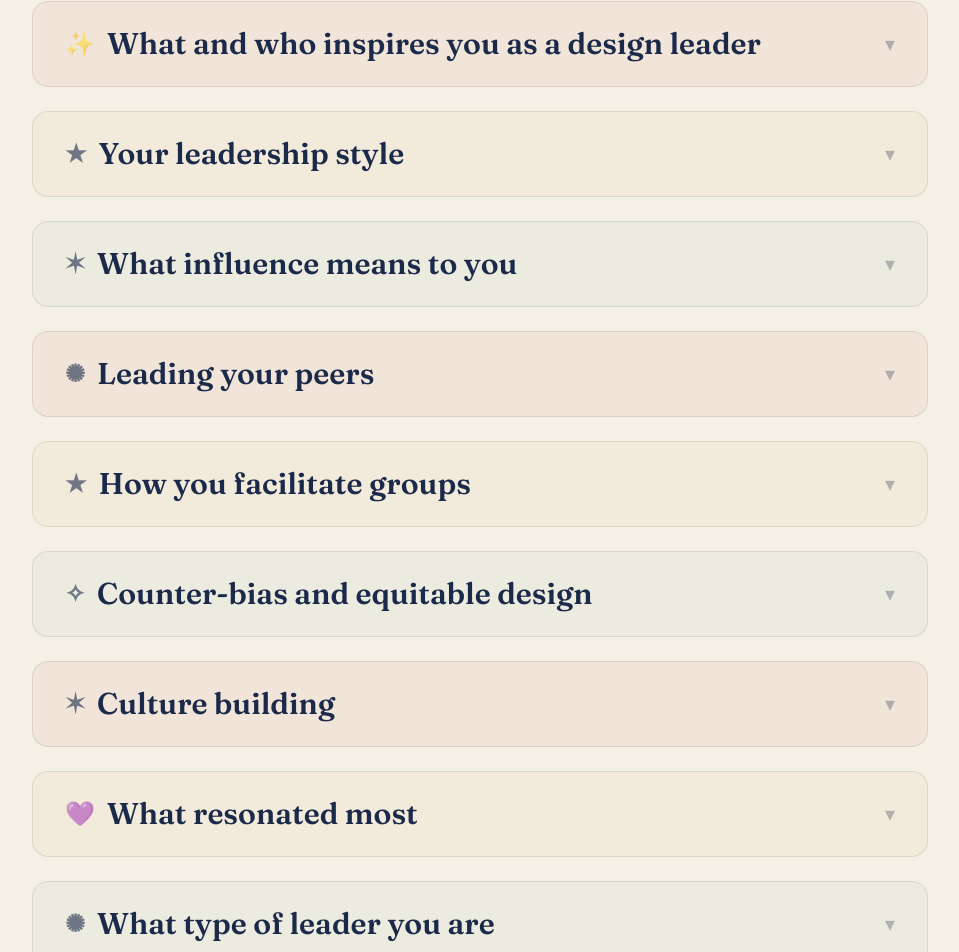
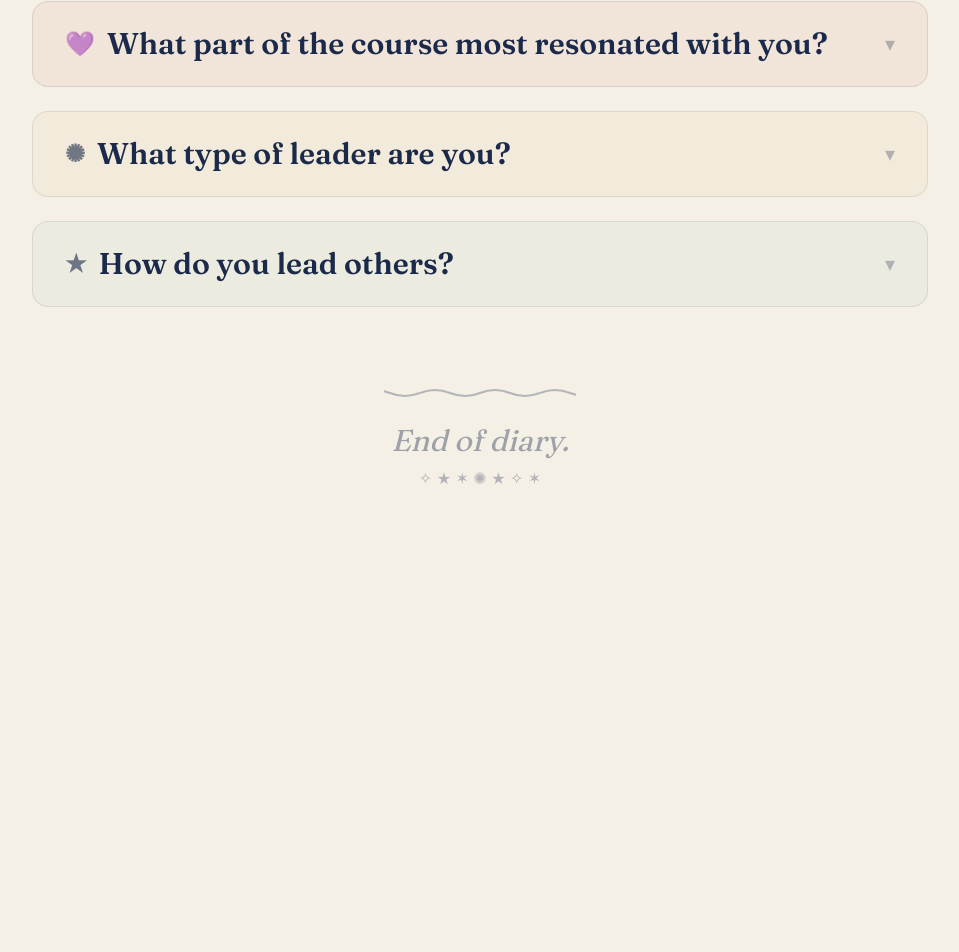
Before and after one commit to ksamonte50/LeadershipDiary, a Next.js app: page / in a window 1280 px wide. Shown: the part 8333-9285 px from the top of the page, without its empty margins (160-1119 px from the left). After the commit the page ends 8920 px from the top, so only its background shows below. Built offline with nearby package versions, Linux system fonts and the light colour scheme.

Commit message:
Refactor final reflection to 3 sections: resonated, leader type, leading others

```diff
--- a/components/FinalReflection.tsx
+++ b/components/FinalReflection.tsx
@@ -11,16 +11,9 @@ type Section = {
 };
 
 const sections: Section[] = [
-  { key: "inspiration", label: "What and who inspires you as a design leader", icon: "&#10024;" },
-  { key: "leadershipStyle", label: "Your leadership style", icon: "&#9733;" },
-  { key: "influence", label: "What influence means to you", icon: "&#10038;" },
-  { key: "leadingPeers", label: "Leading your peers", icon: "&#10042;" },
-  { key: "facilitation", label: "How you facilitate groups", icon: "&#9733;" },
-  { key: "equityAndEthics", label: "Counter-bias and equitable design", icon: "&#10023;" },
-  { key: "cultureBuilding", label: "Culture building", icon: "&#10038;" },
-  { key: "resonated", label: "What resonated most", icon: "&#128156;" },
-  { key: "leaderType", label: "What type of leader you are", icon: "&#10042;" },
-  { key: "leadingOthers", label: "How you lead others", icon: "&#9733;" },
+  { key: "resonated", label: "What part of the course most resonated with you?", icon: "&#128156;" },
+  { key: "leaderType", label: "What type of leader are you?", icon: "&#10042;" },
+  { key: "leadingOthers", label: "How do you lead others?", icon: "&#9733;" },
 ];
 
 const containerVariants = {
--- a/content/final.ts
+++ b/content/final.ts
@@ -1,38 +1,10 @@
 export type FinalReflection = {
-  inspiration: string;
-  leadershipStyle: string;
-  influence: string;
-  leadingPeers: string;
-  facilitation: string;
-  equityAndEthics: string;
-  cultureBuilding: string;
   resonated: string;
   leaderType: string;
   leadingOthers: string;
 };
 
 export const finalReflection: FinalReflection = {
-  inspiration:
-    "I am inspired by leaders who combine vision with deep empathy — people like Liz Fong-Jones, who advocates for ethical technology while meeting people where they are, and Yvon Chouinard, who built Patagonia around the idea that business can be a force for environmental good. What draws me to them is not just what they accomplished, but how they led: with conviction, humility, and a willingness to challenge the systems they were part of. As a design leader, I want to bring that combination of bold vision and grounded humanity to the work.",
-
-  leadershipStyle:
-    "I see myself as a collaborative visionary — someone who generates ideas and possibilities, but who does their best work when co-creating with others. I lead by asking questions, connecting dots, and helping teams see the bigger picture. I'm not authoritarian; I prefer to influence through shared understanding rather than mandate. But I've also learned that this style needs balance — sometimes you have to make the call, own it, and move forward even when the group isn't fully aligned.",
-
-  influence:
-    "Influence, to me, is the ability to create conditions where people choose to move in a direction — not because they were told to, but because they see why it matters. I use relational influence most naturally: building trust, listening deeply, and framing ideas in ways that connect to what others care about. I've learned that influence is most powerful when it's transparent — when people can see your intent and trust your process. Power, used well, is about creating space for others to do their best work.",
-
-  leadingPeers:
-    "Leading peers is where leadership gets real — and real messy. There's a tension between being平等 and taking charge, between respecting everyone's voice and knowing when to push for a decision. I've learned that peer leadership works best when you name the dynamic out loud: 'I'm going to step into facilitation here, and I want everyone to push back if I'm off base.' Collaboration gets hard when there's unspoken disagreement or when one person dominates. I've worked through this by building shared norms early and creating explicit moments for dissent.",
-
-  facilitation:
-    "I facilitate by designing the conditions for good thinking. I try to create structures — silent writing, small group breakouts, structured critiques — that help a group produce better work than any individual could alone. I've learned to listen more than I talk, to hold silence comfortably, and to name what's happening in the room when things get stuck. The best facilitation I've experienced made the group feel like they did it themselves — the facilitator was invisible, and the collective intelligence was visible.",
-
-  equityAndEthics:
-    "Counter-bias work is not a phase or a checklist — it's a practice. I've learned that it requires structural changes: who's in the room, whose voices are centered, what assumptions are built into the process. It also requires personal work: interrogating my own blind spots, sitting with discomfort, and being willing to be called in when I get it wrong. In design, this means building inclusive processes from the start, not bolting on accessibility or representation at the end. Better design and more ethical design are, more often than not, the same thing.",
-
-  cultureBuilding:
-    "Culture is what people do when no one is watching. It's the accumulated weight of small behaviors, norms, stories, and rituals. I participate in culture building by modeling the behaviors I want to see — being curious, giving credit, admitting mistakes, and celebrating growth. I've learned that culture isn't declared from the top; it's co-created through consistent, everyday actions. As a leader, I want to build cultures where people feel safe to experiment, disagree, and bring their full selves to the work.",
-
   resonated:
     "The facilitation session on peer leadership resonated most deeply. It was the first time I fully experienced the tension between being a peer and stepping into authority — and I realized that this tension is not something to resolve but something to inhabit. The discomfort was the lesson. That session crystallized something for me: leadership isn't about being comfortable; it's about being present in the uncomfortable moments and helping the group move through them together.",
 
```
